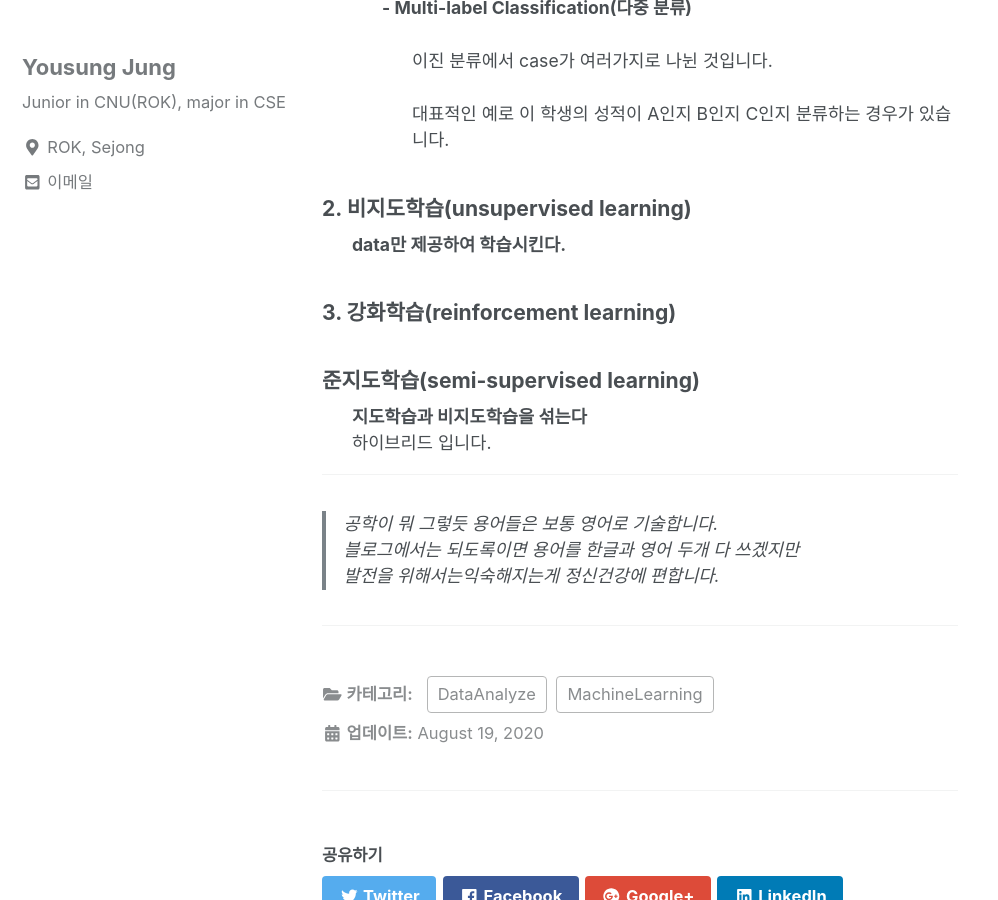
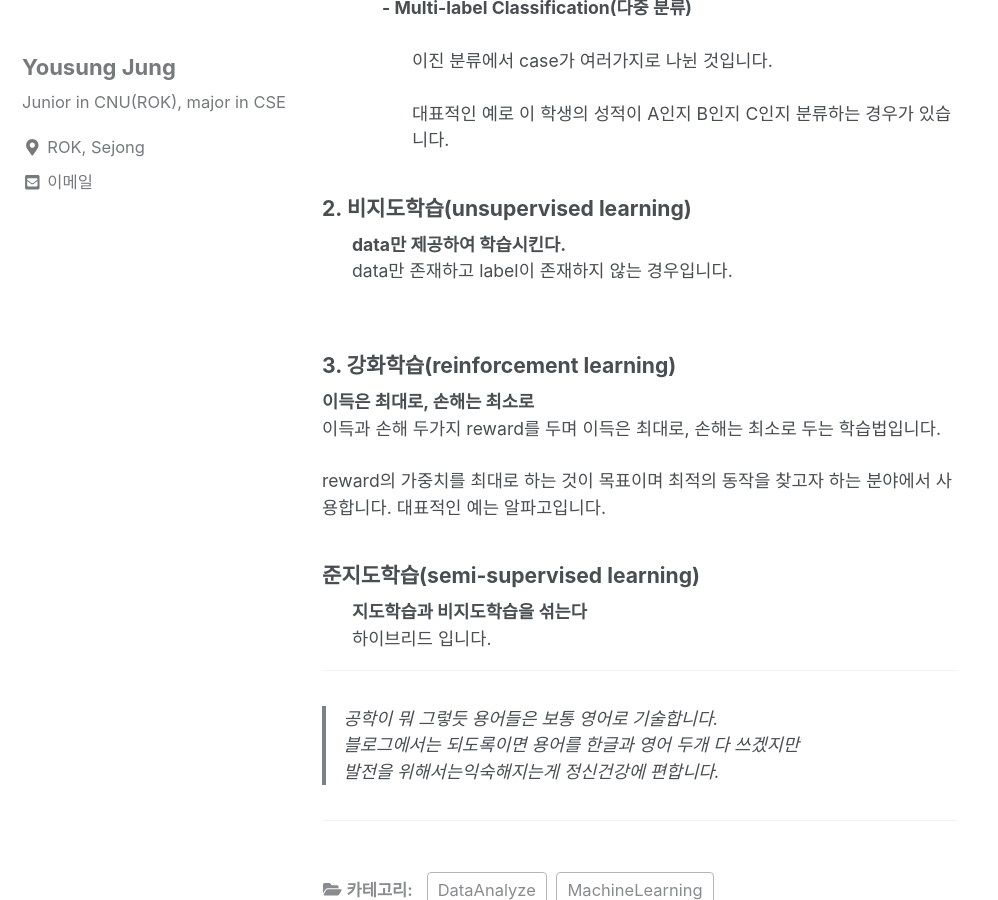
Before and after one commit to can019/can019.github.io, a Jekyll site: the page built from _posts/2020-08-18-KAIST-AI-1.md, in a window 1280 px wide and 900 px high, scrolled down 1699 px. Shown: the whole window, without its empty margins (0-998 px from the left). Built offline with Jekyll 4.4.1, drawn with Linux system fonts in a browser that asks for light colours; nearby versions of some CDN libraries.

Commit message:
강화학습/지도학습

```diff
--- a/_posts/2020-08-18-KAIST-AI-1.md
+++ b/_posts/2020-08-18-KAIST-AI-1.md
@@ -60,11 +60,16 @@ categories: MachineLearning DataAnalyze
   <h3 style = "font-size :1.2em"> 2. 비지도학습(unsupervised learning)</h3>
   <div style = "margin-left : 30px">
     <b>data만 제공하여 학습시킨다.</b><br/>
+    data만 존재하고 label이 존재하지 않는 경우입니다.<br><br>
   </div>
 
   </div>
   <div>
     <h3 style = "font-size :1.2em"> 3. 강화학습(reinforcement learning)</h3>
+    <b>이득은 최대로, 손해는 최소로</b><br/>
+    이득과 손해 두가지 reward를 두며 이득은 최대로, 손해는 최소로 두는 학습법입니다.<br><br>
+    reward의 가중치를 최대로 하는 것이 목표이며 최적의 동작을 찾고자 하는 분야에서 사용합니다.
+    대표적인 예는 알파고입니다.
     <div style = "margin-left : 30px"></div>
   </div>
   <div>
```
